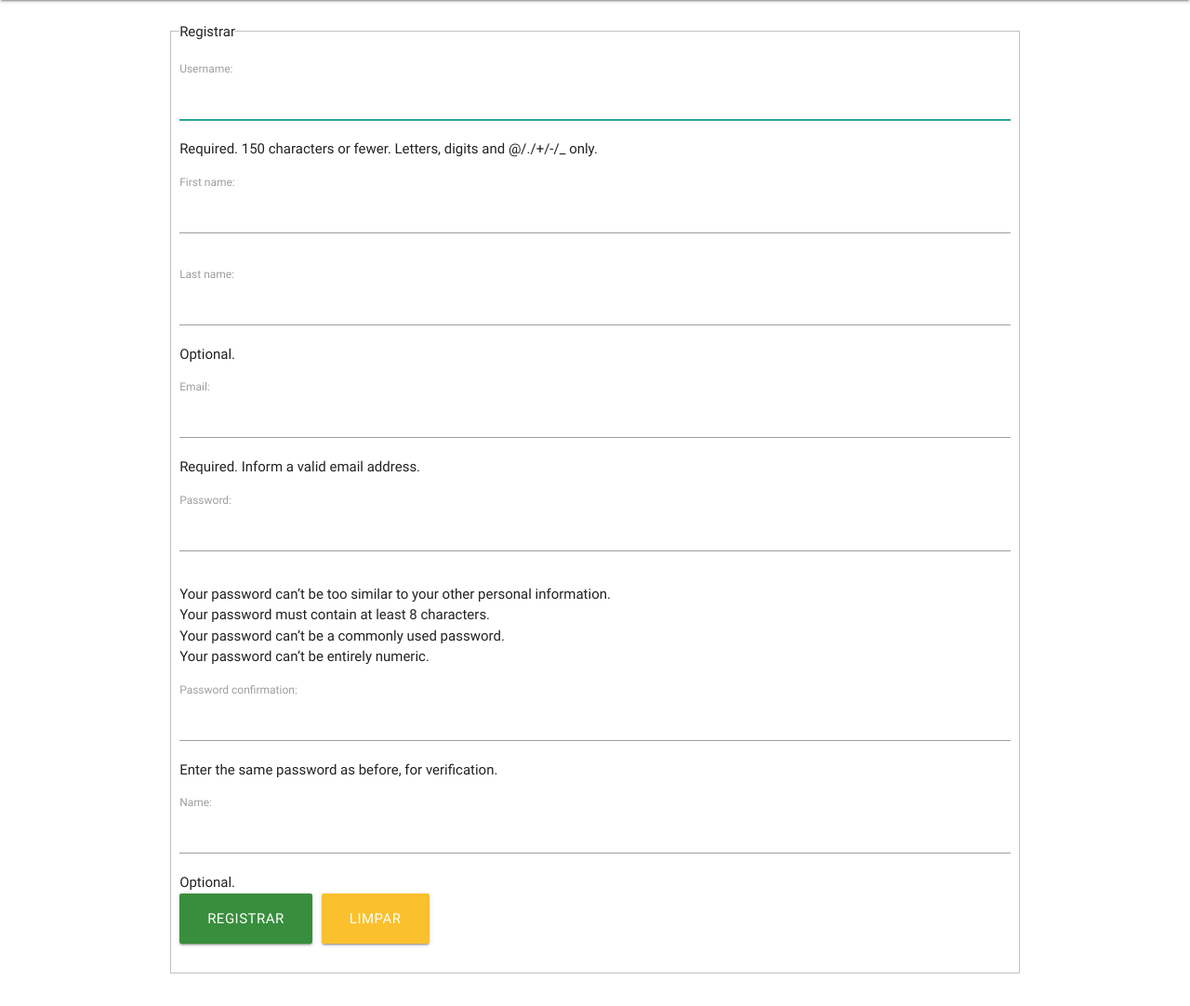
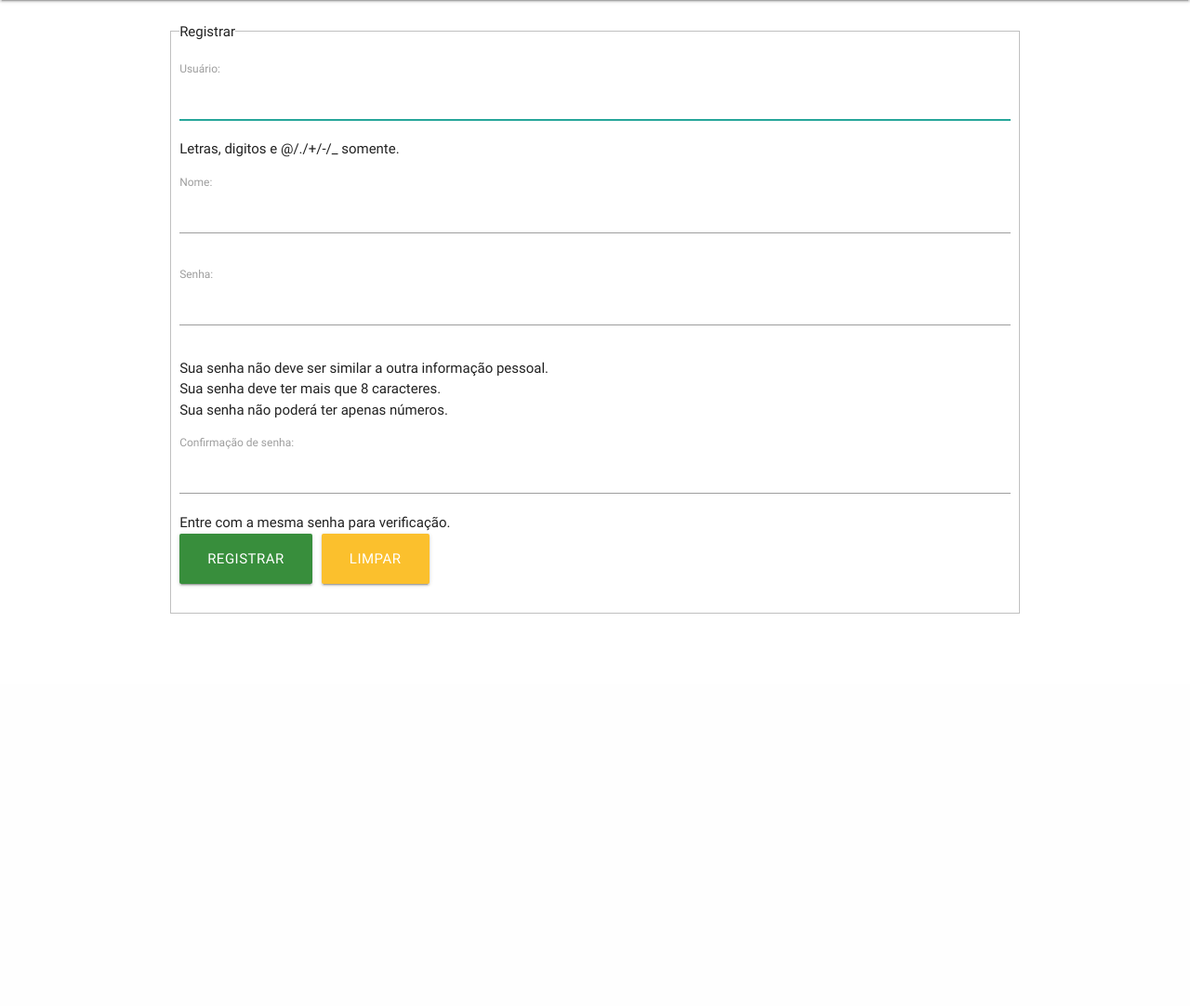
Before and after one commit to EasyKey-PI2-2017-2/EasyKey, a Django app: page /signup/ in a window 1280 px wide. Shown: the part 64-1146 px from the top of the page at 93% size. After the commit the page ends 724 px from the top, so only its background shows below. Run offline with Django 3.2, Linux system fonts and the light colour scheme.

Commit message:
Login e form de cadastro funcionando

```diff
--- a/base/urls.py
+++ b/base/urls.py
@@ -6,8 +6,8 @@ from easykey.settings import DEBUG
 
 urlpatterns = [
     url(r'^$', views.home, name='home'),
-    url(r'^login/$', auth_views.login, {'template_name': 'base/login.html'}, name='login'),
-    url(r'^logout/$', auth_views.logout, {'next_page': '/'}, name='logout'),
+    url(r'^login/$', views.login_view, name='login'),
+    url(r'^logout/$', views.logout_view, name='logout'),
     url(r'^signup/$', views.signup, name='signup'),
     url(r'^key_code/$', views.key_code, name='key_code'),
     url(r'^key_cut/$', views.key_cut, name='key_cut'),
--- a/base/views.py
+++ b/base/views.py
@@ -1,4 +1,4 @@
-from django.contrib.auth import login, authenticate
+from django.contrib.auth import login, authenticate, logout
 from django.contrib.auth.forms import UserCreationForm
 from django.http import HttpResponse
 from django.shortcuts import render, redirect
@@ -10,8 +10,10 @@ from base.forms import SignupForm
 
 def home(request):
     if request.user.is_authenticated():
+        print("entrou")
         return redirect('key_code')
     else:
+        print("entrou2")
         hour = datetime.datetime.now().strftime('%H');
         hour = int(hour)
         if hour >= 0 and hour <= 11:
@@ -38,14 +40,46 @@ def key_finish(request):
 
 def signup(request):
     if request.method == 'POST':
-        form = SignupForm(request.POST)
-        if form.is_valid():
-            form.save()
-            username = form.cleaned_data.get('username')
-            raw_password = form.cleaned_data.get('password1')
-            user = authenticate(username=username, password=raw_password)
+        name = request.POST['first_name']
+        username = request.POST['username']
+        password = request.POST['password1']
+        passwordVerify = request.POST['password2']
+        error = "";
+        if passwordVerify != password:
+            error = "As senhas não conferem "
+        if len(password) < 8:
+            error = error + "A senha não tem 8 caracteres "
+        if len(username) < 1:
+            error = error + "Digite o usuário"
+        if len(error) == 0:
+            user = User.objects.create_user(name, username, password)
+            user.save()
             login(request, user)
             return redirect('home')
+        else:
+            error_bool = True
+            information = {
+                'error_bool': error_bool,
+                'error': error,
+            }
+            return render(request, 'base/signup.html',information)
     else:
-        form = SignupForm()
-    return render(request, 'base/signup.html', {'form': form})
+        return render(request, 'base/signup.html')
+
+def login_view(request):
+    if request.method == 'POST':
+        username = request.POST['username']
+        password = request.POST['password']
+        user = authenticate(request, username=username, password=password)
+        if user is not None:
+            login(request, user)
+            return redirect('home')
+        else:
+            error = True
+            return render(request, 'base/login.html', {'error': error})
+    else:
+        return render(request, 'base/login.html')
+
+def logout_view(request):
+    logout(request)
+    return redirect('home')
--- a/templates/base/signup.html
+++ b/templates/base/signup.html
@@ -10,7 +10,21 @@
           <div class="form-group" method="post">
             <div class="col-lg-10">
               {% csrf_token %}
-              {{ form.as_p }}
+              {% if error_bool %}
+              <div class="card-panel">
+                  <span class="red-text text-darken-2">OCORREU UM ERRO NA LEITURA DA CHAVE</span>
+                  <br>
+                  <span class="red-text text-darken-2">Motivo(s):</span>
+                  <br>
+                  <span class="red-text text-darken-2">{{error}}</span>
+                  <br>
+              </div>
+              {% endif %}
+              <p><label for="id_username">Usuário:</label> <input type="text" name="username" required id="id_username" maxlength="150" autofocus /> <span class="helptext">Letras, digitos e @/./+/-/_ somente.</span></p>
+              <p><label for="id_first_name">Nome:</label> <input type="text" name="first_name" id="id_first_name" maxlength="30" /></p>
+              <p><label for="id_password1">Senha:</label> <input type="password" name="password1" required id="id_password1" /> <span class="helptext"><ul><li>Sua senha não deve ser similar a outra informação pessoal.</li><li>Sua senha deve ter mais que 8 caracteres.</li><li>Sua senha não poderá ter apenas números.</li></ul></span></p>
+              <p><label for="id_password2">Confirmação de senha:</label> <input type="password" name="password2" required id="id_password2" /> <span class="helptext">Entre com a mesma senha para verificação.</span></p>
+            </div>
             </div>
             <div class="row">
                 <div class="col s1"><button type="submit" class="btn-large waves-effect waves-light green darken-2">Registrar</button></div>
```
Also changed, not shown: templates/base/login.html (+7 -1 lines), easykey/settings.py (line endings or trailing spaces).
